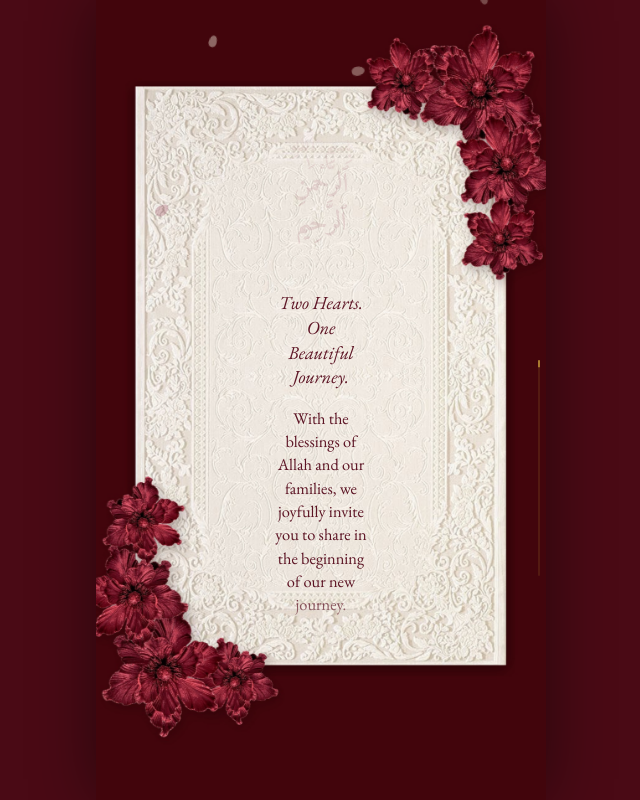
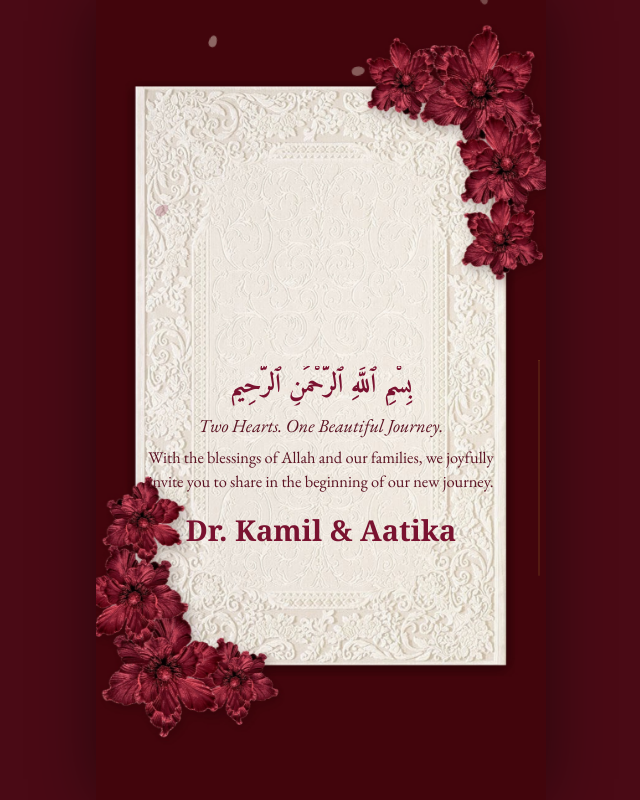
Before and after one commit to aamil2811/aamilswedding, a React (Vite) app: page / in a window 1280 px wide. Shown: the whole page, without its empty margins (319-959 px from the left). Built offline with nearby package versions, Linux system fonts and the light colour scheme; a web font is replaced by a local one.

Commit message:
Fix narrow reading column padding and center Page 1 intro block

```diff
--- a/src/components/ReadingBand.tsx
+++ b/src/components/ReadingBand.tsx
@@ -315,9 +315,10 @@ export function ReadingBand({ activePage, onPageChange }: ReadingBandProps) {
         <main className="reading-column">
           <div className="spacer-top" aria-hidden="true" />
 
-          {/* PAGE 1: INTRODUCTION (fits together inside the frame box) */}
+          {/* PAGE 1: INTRODUCTION (fades in as one cohesive block inside the frame box) */}
           <Beat id="page-1-intro" className="beat-intro">
-            <FadeText className="bismillah-wrap">
+            <FadeText className="intro-block">
+              <div className="bismillah-wrap">
                 <p
                   className="bismillah bismillah-inner"
                   lang="ar"
@@ -326,15 +327,12 @@ export function ReadingBand({ activePage, onPageChange }: ReadingBandProps) {
                 >
                   {invite.cover.bismillah}
                 </p>
-            </FadeText>
-            <FadeText>
+              </div>
               <p className="cover-tagline">{invite.cover.line1}</p>
-            </FadeText>
-            <FadeText>
               <p className="body-copy intro-blessing">{invite.cover.blessing}</p>
-            </FadeText>
-            <FadeText isTitle className="cover-names-wrap">
+              <div className="cover-names-wrap">
                 <h1 className="cover-names title-skew">{invite.cover.names}</h1>
+              </div>
             </FadeText>
           </Beat>
 
--- a/src/index.css
+++ b/src/index.css
@@ -206,15 +206,16 @@ body,
 }
 
 .reading-column {
-  width: var(--col-width);
+  width: min(86vw, calc(var(--col-width) * 0.84));
+  max-width: 560px;
   margin: 0 auto;
-  padding-left: max(14%, env(safe-area-inset-left));
-  padding-right: max(14%, env(safe-area-inset-right));
+  padding-left: env(safe-area-inset-left);
+  padding-right: env(safe-area-inset-right);
   text-align: center;
 }
 
 .spacer-top {
-  height: calc(44svh + env(safe-area-inset-top));
+  height: calc(46.5svh + env(safe-area-inset-top));
 }
 
 .spacer-bottom {
@@ -234,7 +235,14 @@ body,
 }
 
 .beat-intro {
-  gap: 0.55rem;
+  gap: 0.45rem;
+}
+
+.intro-block {
+  width: 100%;
+  max-width: 560px;
+  margin: 0 auto;
+  text-align: center;
 }
 
 .page-2-theme {
@@ -255,9 +263,14 @@ body,
 }
 
 .intro-blessing {
-  font-size: clamp(0.94rem, 1.98svh, 1.08rem);
-  line-height: 1.45;
-  max-width: 34ch;
+  font-family: "EB Garamond", Georgia, serif;
+  font-size: clamp(1.02rem, 2.2svh, 1.45rem);
+  line-height: 1.5;
+  color: var(--ink);
+  white-space: normal;
+  word-break: normal;
+  width: 100%;
+  max-width: 560px;
   margin: 0 auto;
 }
 
@@ -290,12 +303,12 @@ body,
 }
 
 .cover-names-wrap {
-  margin-top: 0.65rem;
+  margin-top: 20px;
 }
 
 .cover-names {
   font-family: "Cormorant SC", Georgia, serif;
-  font-size: clamp(1.45rem, 3.2svh, 1.9rem);
+  font-size: clamp(1.45rem, 3.6svh, 2.35rem);
   font-weight: 600;
   color: var(--burgundy);
   margin: 0;
```
Lines whose indentation alone changed are shown as unchanged.
